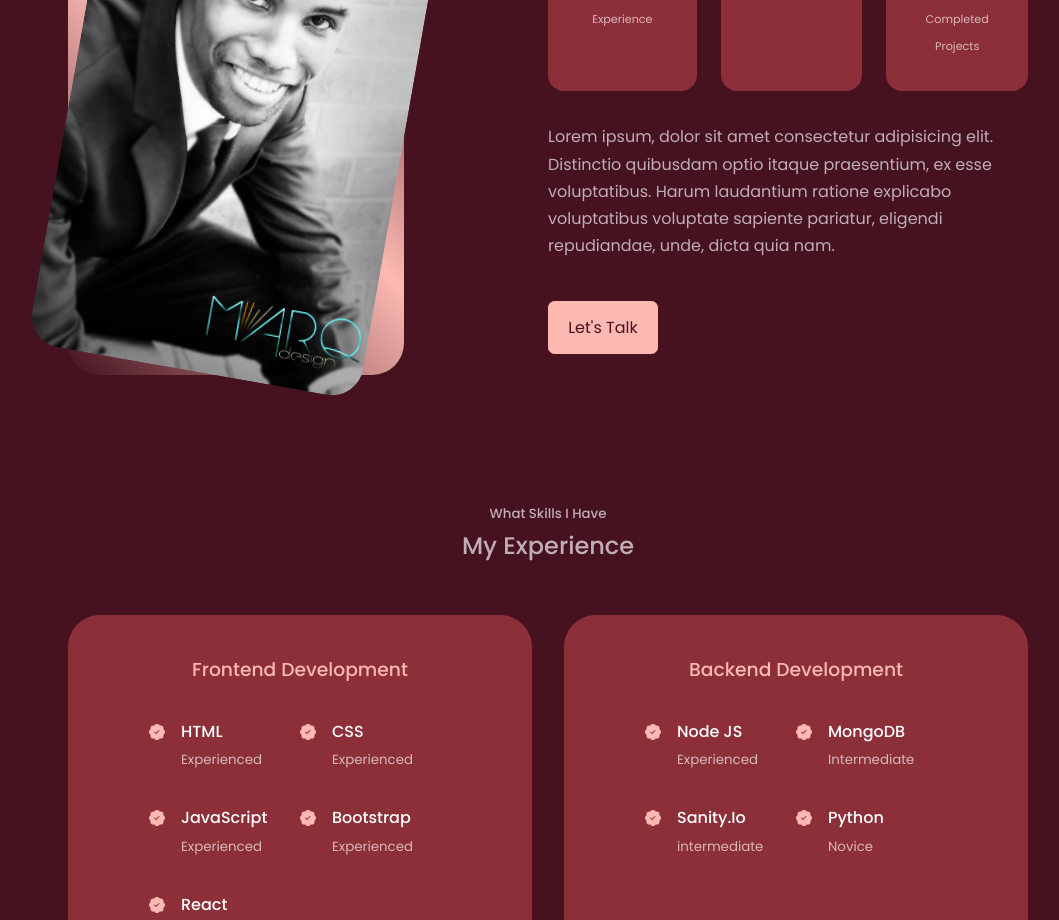
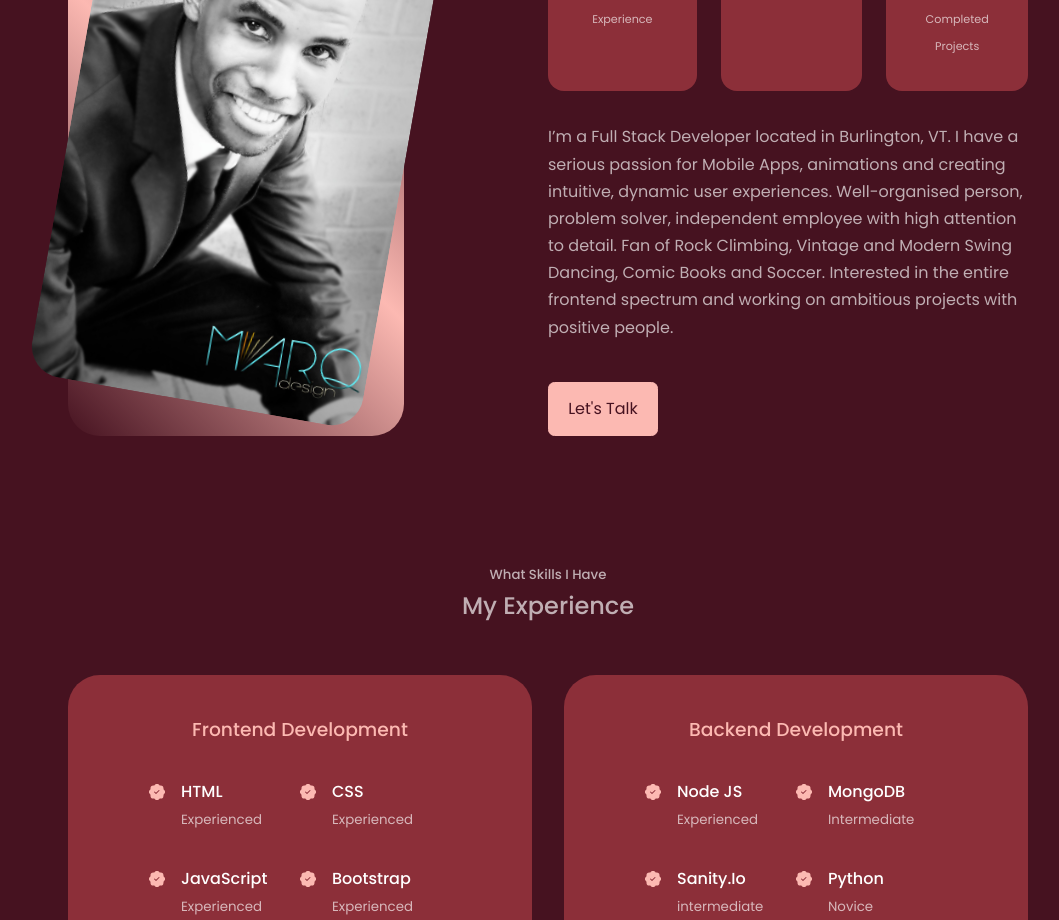
Before and after one commit to ohampton/reactExpressChatPortfolio, a React (Create React App) app in the folder client/: page / in a window 1280 px wide. Shown: the part 1280-2200 px from the top of the page, without its empty margins (92-1151 px from the left). Built offline with nearby package versions, Linux system fonts and the light colour scheme.

Commit message:
About Commit

```diff
--- a/client/src/components/about/About.jsx
+++ b/client/src/components/about/About.jsx
@@ -41,7 +41,10 @@ const about = () => {
            </div>
 
           <p>
-            Lorem ipsum, dolor sit amet consectetur adipisicing elit. Distinctio quibusdam optio itaque praesentium, ex esse voluptatibus. Harum laudantium ratione explicabo voluptatibus voluptate sapiente pariatur, eligendi repudiandae, unde, dicta quia nam.
+          I’m a Full Stack Developer located in Burlington, VT. I have a serious passion for Mobile Apps, animations and creating intuitive, dynamic user experiences.
+          Well-organised person, problem solver, independent employee with high attention to detail. Fan of Rock Climbing, Vintage and Modern Swing Dancing, Comic Books and Soccer.
+          Interested in the entire frontend spectrum and working on ambitious projects with positive people.
+
           </p>
           <a href="#contact" className='btn btn-primary'>Let's Talk</a>
         </div>
```
